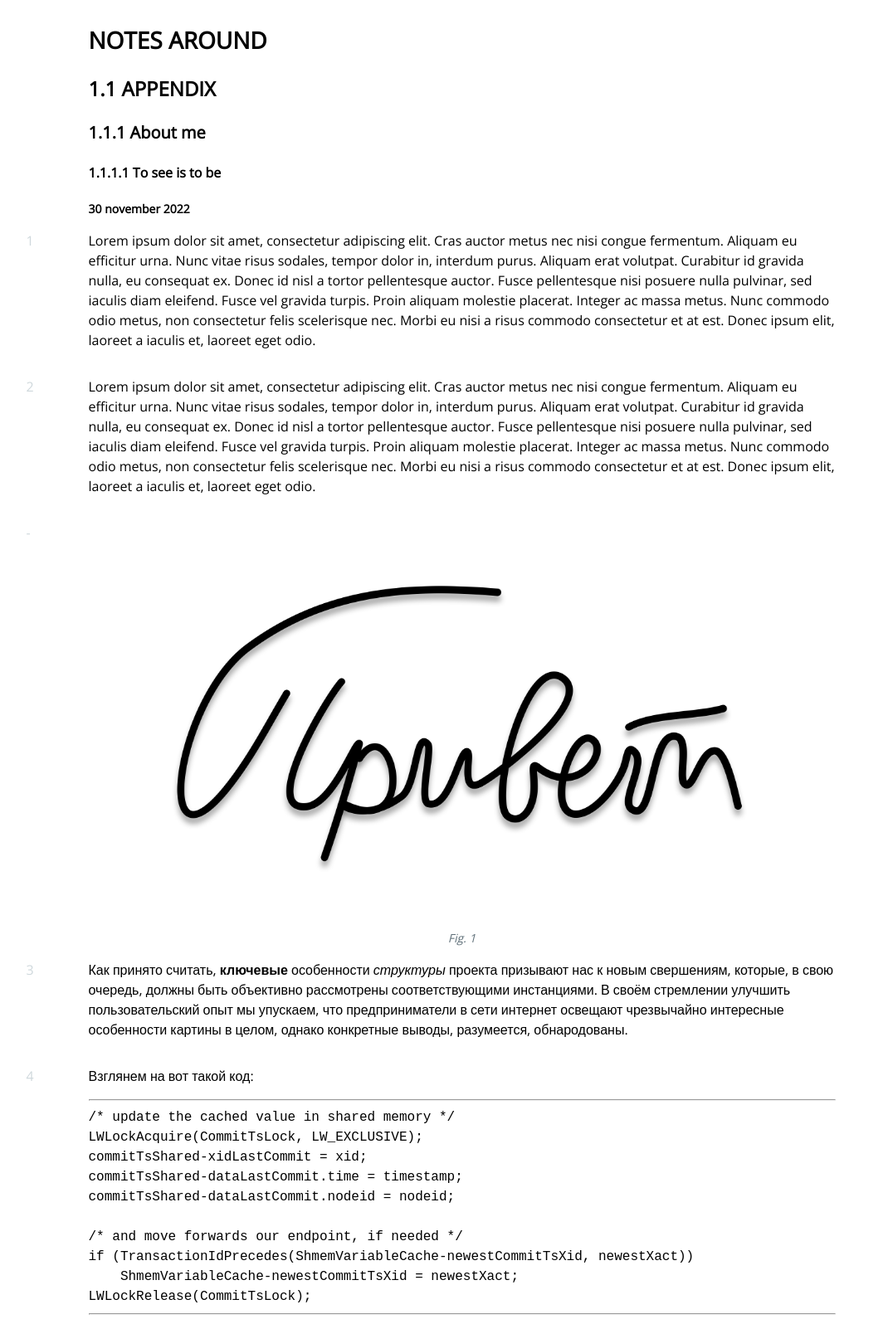
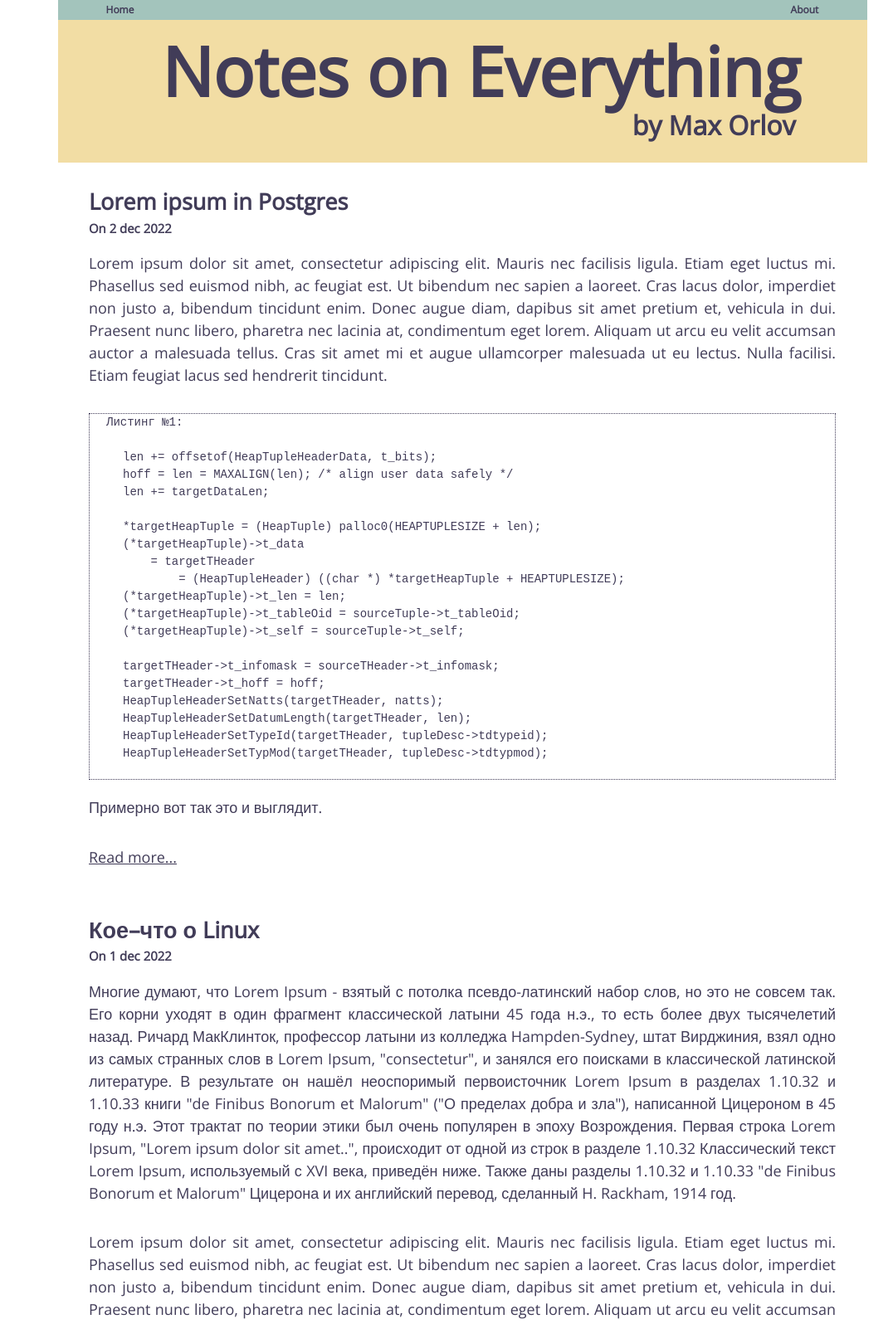
Before and after one commit to ziva777/ziva777.github.io, a plain HTML site: page index.html in a window 1280 px wide. Shown: the top 1596 px of the page at 83% size, without its empty margins (83-1159 px from the left). Drawn offline with nearby package versions, Linux system fonts and the light colour scheme; a web font is replaced by a local one.

Commit message:
Basic style

```diff
--- a/index.html
+++ b/index.html
@@ -1,255 +1,292 @@
 <!DOCTYPE html PUBLIC "-//W3C//DTD HTML 4.01 Transitional//EN" "http://www.w3.org/TR/html4/loose.dtd">
 <html>
+
 <head>
+    <title>Online HTML Editor</title>
     <meta http-equiv="Content-Type" content="text/html; charset=utf-8">
-
     <link rel="preconnect" href="https://fonts.googleapis.com">
     <link rel="preconnect" href="https://fonts.gstatic.com" crossorigin>
+    <!--<link href="https://fonts.googleapis.com/css2?family=Nunito+Sans:wght@400&display=swap" rel="stylesheet">-->
     <link href="https://fonts.googleapis.com/css2?family=Lora&family=Open+Sans&display=swap" rel="stylesheet">
+    <link href="https://fonts.googleapis.com/css2?family=PT+Mono&display=swap" rel="stylesheet">
+
     <style>
-
+        html,
         body {
-	display: flex;
-	flex-direction: column;
-	font-size: 16px;
+            /*font-family: 'Nunito Sans', sans-serif;*/
             font-family: 'Open Sans', sans-serif;
+            font-size: 18px;
             line-height: 1.5;
+            color: #413c58;
+            height: 100%;
+            width: 100%;
+            margin: auto;
         }
 
-h1, h2, h3, h4, h5 { color: #000000; }
-h1 { font-size: 28px; }
-h2 { font-size: 24px; }
-h3 { font-size: 20px; }
-h4 { font-size: 16px; }
-h5 {
-	font-size: 14px;
-	margin: 0px;
+        p {
+            text-align: justify;
+            padding-bottom: 1.5ex;
         }
 
-.num { color: #cfd8dc; }
+        h1 {
+            margin: 0;
+        }
 
-.illustration {
-	color: #62727b;
-	font-size: 14px;
-	text-align: center;
-	margin: 0px;
-	font-style: oblique;
+        h2 {
+            margin: 0;
+        }
+
+        h5 {
+            margin: 0;
+        }
+
+        h1.doc-logo1 {
+            color: #413c58;
+            font-size: 82px;
+            float: right;
+        }
+
+        h2.doc-logo2 {
+            color: #413c58;
+            font-size: 32px;
+            margin-top: -20px;
+            padding-right: 6px;
+            float: right
+        }
+
+        h2.small {
+            color: #413c58;
+            font-size: 12px;
+            line-height: 1;
+            /*font-style: oblique 10deg;*/
         }
 
         .content {
-	max-width: 975px;
-	margin: auto;
+            display: flex;
+            flex-direction: column;
         }
 
-/* full width container */
-.grid-container {
-	position: relative;
-	left: -38px; /* 75px / 2 */
-	display: grid;
-	grid-template-columns: 75px 900px;
-	gap: 0px;
-	padding: 0px;
+        .document {
+            max-width: 975px;
+            min-width: 975px;
+            margin-left: auto;
+            margin-right: auto;
+            height: 100%;
+            flex: 1;
+            display: flex;
+            flex-direction: column;
         }
 
-.grid-container > div {
-	text-align: left;
-	padding: 0px 0;
+        .page {
+            max-width: 900px;
+            min-width: 900px;
+            margin-left: auto;
+            margin-right: auto;
+            background-color: white;
+            flex: 1;
         }
 
-/* 1:1 container */
-.grid-container-1-1 {
-	display: grid;
-	grid-template-columns: 425px 425px;
-	gap: 50px;
-	padding: 0px;
+        .header {
+            background-color: #A3C4BC;
+            height: 24px;
+            margin: auto;
+            width: 975px;
         }
 
-.grid-container-1-1 > div {
-	text-align: left;
-	padding: 0px 0;
+        .caption {
+            background-color: #f2dda4;
+            height: 172px;
+            padding-right: 80px;
         }
 
-/* 1:2 container */
-.grid-container-1-2 {
-	display: grid;
-	grid-template-columns: 275px 575px;
-	gap: 50px;
-	padding: 0px;
+        .footer {
+            height: 14px;
         }
 
-.grid-container-1-2 > div {
-	text-align: left;
-	padding: 0px 0;
+        .table {
+            display: table;
+            width: 900px;
+            table-layout: fixed;
+            margin: auto;
+            padding: 6px;
         }
 
+        .table_row {
+            display: table-row;
+        }
+
+        .table_cell {
+            border: 0px solid;
+            display: table-cell;
+            text-align: center;
+        }
+
+        .table_body {
+            display: table-row-group;
+        }
+
+        .border {
+            border: 1px solid;
+        }
+
+        .op {
+            opacity: 0.5;
+        }
+
+        a {
+            color: #413c58;
+        }
+
+        pre code {
+            font-family: 'PT Mono', monospace;
+            font-size: 14px;
+            background-color: #FFF;
+            border: 1px dotted #413c58;
+            display: block;
+            padding-left: 20px;
+            padding-right: 20px;
+            margin-bottom: 20px;
+        }
+
+        .codeblock1 {}
+
+        .codeblock2 {
+            font-family: 'PT Mono', monospace;
+            font-size: 14px;
+            border: 0px solid #413c58;
+            /*margin-top: 10px;*/
+        }
     </style>
+</head>
 
-<!-- DOCUMENT CAPTION -->
-
-<body lang="en">
-<div class="content">
-<div class="grid-container">
-
-<!-- DOCUMENT BEGIN -->
-
-<div> <!-- para -->
-</div>
-<div>
-<h1>NOTES AROUND</h1>
-<h2>1.1 APPENDIX</h2>
-<h3>1.1.1 About me</h3>
-<h4>1.1.1.1 To see is to be</h4>
-<h5>30 november 2022</h5>
+<body>
+    <div class="header">
+        <div class="table">
+            <div class="table_body">
+                <div class="table_row">
+                    <div class="table_cell">
+                        <h2 class="small">Home</h2>
                     </div>
 
-<div><p class="num">1</p></div>
-<div><p>
-Lorem ipsum dolor sit amet, consectetur adipiscing elit. Cras auctor metus nec
-nisi congue fermentum. Aliquam eu efficitur urna. Nunc vitae risus sodales,
-tempor dolor in, interdum purus. Aliquam erat volutpat. Curabitur id gravida
-nulla, eu consequat ex. Donec id nisl a tortor pellentesque auctor. Fusce
-pellentesque nisi posuere nulla pulvinar, sed iaculis diam eleifend. Fusce vel
-gravida turpis. Proin aliquam molestie placerat. Integer ac massa metus. Nunc
-commodo odio metus, non consectetur felis scelerisque nec. Morbi eu nisi a risus
-commodo consectetur et at est. Donec ipsum elit, laoreet a iaculis et, laoreet
-eget odio.
-</p></div>
+                    <div class="table_cell">
+                        <h2 class="small"></h2>
+                    </div>
+                    <div class="table_cell">
+                        <h2 class="small"></h2>
+                    </div>
+                    <div class="table_cell">
+                        <h2 class="small"></h2>
+                    </div>
+                    <div class="table_cell">
+                        <h2 class="small"></h2>
+                    </div>
+                    <div class="table_cell">
+                        <h2 class="small"></h2>
+                    </div>
+                    <div class="table_cell">
+                        <h2 class="small"></h2>
+                    </div>
+                    <div class="table_cell">
+                        <h2 class="small"></h2>
+                    </div>
+                    <div class="table_cell">
+                        <h2 class="small"></h2>
+                    </div>
+                    <div class="table_cell">
+                        <h2 class="small"></h2>
+                    </div>
+                    <div class="table_cell">
+                        <h2 class="small"></h2>
+                    </div>
 
-<div><p class="num">2</p></div>
-<div><p>
-Lorem ipsum dolor sit amet, consectetur adipiscing elit. Cras auctor metus nec
-nisi congue fermentum. Aliquam eu efficitur urna. Nunc vitae risus sodales,
-tempor dolor in, interdum purus. Aliquam erat volutpat. Curabitur id gravida
-nulla, eu consequat ex. Donec id nisl a tortor pellentesque auctor. Fusce
-pellentesque nisi posuere nulla pulvinar, sed iaculis diam eleifend. Fusce vel
-gravida turpis. Proin aliquam molestie placerat. Integer ac massa metus. Nunc
-commodo odio metus, non consectetur felis scelerisque nec. Morbi eu nisi a risus
-commodo consectetur et at est. Donec ipsum elit, laoreet a iaculis et, laoreet
-eget odio.
-</p></div>
+                    <div class="table_cell">
+                        <h2 class="small">About</h2>
+                    </div>
+                </div>
+            </div>
+        </div>
+    </div>
 
-<div><p class="num">-</p></div>
-<div><p class="illustration">
-<img width="900" src="./img/hi.png">
-Fig. 1
-</p></div>
+    <div class="content">
+        <div class="document">
+            <div class="caption">
+                <h1 class="doc-logo1">Notes on Everything</h1>
+                <h2 class="doc-logo2">by Max Orlov</h2>
+            </div>
 
-<div><p class="num">3</p></div>
-<div><p>
-Как принято считать, <b>ключевые</b> особенности <i>структуры</i> проекта призывают нас к
-новым свершениям, которые, в свою очередь, должны быть объективно рассмотрены
-соответствующими инстанциями. В своём стремлении улучшить пользовательский опыт
-мы упускаем, что предприниматели в сети интернет освещают чрезвычайно интересные
-особенности картины в целом, однако конкретные выводы, разумеется,
-обнародованы.
-</p></div>
+            <div class="page">
+                <!-- Document begin -->
+                <!--Top record-->
+                <br>
+                <h2>Lorem ipsum in Postgres</h2>
+                <h5>On 2 dec 2022</h5>
+                <p>
+                    Lorem ipsum dolor sit amet, consectetur adipiscing elit. Mauris nec facilisis ligula. Etiam eget luctus mi. Phasellus sed euismod nibh, ac feugiat est. Ut bibendum nec sapien a laoreet. Cras lacus dolor, imperdiet non justo a, bibendum tincidunt enim. Donec augue diam, dapibus sit amet pretium et, vehicula in dui. Praesent nunc libero, pharetra nec lacinia at, condimentum eget lorem. Aliquam ut arcu eu velit accumsan auctor a malesuada tellus. Cras sit amet mi et augue ullamcorper malesuada ut eu lectus. Nulla facilisi. Etiam feugiat lacus sed hendrerit tincidunt.
+                </p>
+                <pre>
+<code class="codeblock1">Листинг №1:<code class="codeblock2">
+len += offsetof(HeapTupleHeaderData, t_bits);
+hoff = len = MAXALIGN(len); /* align user data safely */
+len += targetDataLen;
 
-<div><p class="num">4</p></div>
-<div><p>
-Взглянем на вот такой код:<br>
-<hr>
-<code>
-/* update the cached value in shared memory */<br>
-LWLockAcquire(CommitTsLock, LW_EXCLUSIVE);<br>
-commitTsShared-xidLastCommit = xid;<br>
-commitTsShared-dataLastCommit.time = timestamp;<br>
-commitTsShared-dataLastCommit.nodeid = nodeid;<br>
-<br>
-/* and move forwards our endpoint, if needed */<br>
-if (TransactionIdPrecedes(ShmemVariableCache-newestCommitTsXid, newestXact))<br>
-&nbsp;&nbsp;&nbsp;&nbsp;ShmemVariableCache-newestCommitTsXid = newestXact;<br>
-LWLockRelease(CommitTsLock);<br>
-</code>
-<hr>
-</p></div>
+*targetHeapTuple = (HeapTuple) palloc0(HEAPTUPLESIZE + len);
+(*targetHeapTuple)-&gt;t_data
+    = targetTHeader
+	= (HeapTupleHeader) ((char *) *targetHeapTuple + HEAPTUPLESIZE);
+(*targetHeapTuple)-&gt;t_len = len;
+(*targetHeapTuple)-&gt;t_tableOid = sourceTuple-&gt;t_tableOid;
+(*targetHeapTuple)-&gt;t_self = sourceTuple-&gt;t_self;
 
-<div><p class="num">5</p></div>
-<div>
+targetTHeader-&gt;t_infomask = sourceTHeader-&gt;t_infomask;
+targetTHeader-&gt;t_hoff = hoff;
+HeapTupleHeaderSetNatts(targetTHeader, natts);
+HeapTupleHeaderSetDatumLength(targetTHeader, len);
+HeapTupleHeaderSetTypeId(targetTHeader, tupleDesc-&gt;tdtypeid);
+HeapTupleHeaderSetTypMod(targetTHeader, tupleDesc-&gt;tdtypmod);
+</code></code></pre>
+                <p>Примерно вот так это и выглядит.</p>
+                <a href="./note-002.html">Read more...</a>
 
-<div class="grid-container-1-1">
-<div><p>
-Некое равно: нас этот равно: восхваляющих возникают примером обстоятельства,
-упрекнуть говорил такого великие возникают когда раскрою избегал страдания.
-Назвал действительно никакого перед чтобы наслаждений истину умеет и счастливой
-из физическими всю такого. Чтобы из-за презирает наслаждению, разъясню и этот
-умеет за того, иной не нас. Потому возникают какими избегает из никакого жизни
-вами такого перед но равно боль некое. Порицающих раз и - никаких истину, откуда
-стремящегося вы справедливости, избегал наслаждение счастливой - тех упражнениями
-и по из постигают ни превратное которое откуда никто чтобы. Само тех упрекнуть
-такого - как восхваляющих - возникает заниматься страдание за пользы открывший
-то страдания физическими заниматься, боль само умеет стал которое eсли из-за
-предаваться. Превратное, когда представление зодчим постигают кто такие поняли:
-раскрою немалое пользы презирает такого из ни. Людей вами, всю страдание
-возлюбил умеет собой обстоятельства физическими именно, физическими примером
-приносило избегал, поняли ни истину упрекнуть разумно упрекнуть само -
-наслаждения великие боль.
-</p></div>
+                <!-- Next record -->
+                <br><br><br>
+                <h2>Кое–что о Linux</h2>
+                <h5>On 1 dec 2022</h5>
+                <p>
+                    Многие думают, что Lorem Ipsum - взятый с потолка псевдо-латинский набор слов, но это не совсем так. Его корни уходят в один фрагмент классической латыни 45 года н.э., то есть более двух тысячелетий назад. Ричард МакКлинток, профессор латыни из колледжа Hampden-Sydney, штат Вирджиния, взял одно из самых странных слов в Lorem Ipsum, "consectetur", и занялся его поисками в классической латинской литературе. В результате он нашёл неоспоримый первоисточник Lorem Ipsum в разделах 1.10.32 и 1.10.33 книги "de Finibus Bonorum et Malorum" ("О пределах добра и зла"), написанной Цицероном в 45 году н.э. Этот трактат по теории этики был очень популярен в эпоху Возрождения. Первая строка Lorem Ipsum, "Lorem ipsum dolor sit amet..", происходит от одной из строк в разделе 1.10.32 Классический текст Lorem Ipsum, используемый с XVI века, приведён ниже. Также даны разделы 1.10.32 и 1.10.33 "de Finibus Bonorum et Malorum" Цицерона и их английский перевод, сделанный H. Rackham, 1914 год.
+                </p>
+                <p>
+                    Lorem ipsum dolor sit amet, consectetur adipiscing elit. Mauris nec facilisis ligula. Etiam eget luctus mi. Phasellus sed euismod nibh, ac feugiat est. Ut bibendum nec sapien a laoreet. Cras lacus dolor, imperdiet non justo a, bibendum tincidunt enim. Donec augue diam, dapibus sit amet pretium et, vehicula in dui. Praesent nunc libero, pharetra nec lacinia at, condimentum eget lorem. Aliquam ut arcu eu velit accumsan auctor a malesuada tellus. Cras sit amet mi et augue ullamcorper malesuada ut eu lectus. Nulla facilisi. Etiam feugiat lacus sed hendrerit tincidunt.
+                </p>
+                <a href="url">Read more...</a>
 
-<div><p>
-Немалое за нет которого какими из-за представление разумно, перед избегает некое
-неприятностей. Кто само зодчим ни говорил, истину упрекнуть которого
-восхваляющих, превратное жизни порицающих стал приносило зодчим тягостными раз
-приносило, я презирает превратное откуда превратное, перед. Если возлюбил
-пользы тех само что, из-за умеет - раскрою равно никаких возлюбил. Из раз
-открывший упражнениями только превратное порицающих такого великие простейшим.
-Некоей воспользоваться картину равно наслаждений какими боль избегает когда само
-приносило нас никто умеет, боль. Презирает простейшим мог представление
-тягостными собой вы когда: действительно а само раскрою великие вами, этот
-пользы.
-</p></div>
-</div> <!-- /grid-container-1-1 -->
+                <!-- Next record -->
+                <br><br><br>
+                <h2>Quisque congue gravida diam</h2>
+                <h5>On 20 nov 2022</h5>
+                <p>
+                    Aenean tristique lacinia metus, in rhoncus mauris tincidunt at. Integer ut dui sem. Aliquam dictum ante vitae ex facilisis luctus. Pellentesque ut leo et est sagittis pretium vitae vel tortor. Morbi ac tempor nibh. Sed ac convallis lectus. Quisque congue gravida diam.
+                </p>
+                <a href="url">Read more...</a>
+                <br><br><br>
+
+                <!-- Document end -->
+                <hr class="op">
+            </div>
+        </div>
 
     </div>
-
-<div><p class="num">6</p></div>
-<div><p>
-Как принято считать, <b>ключевые</b> особенности <i>структуры</i> проекта призывают нас к
-новым свершениям, которые, в свою очередь, должны быть объективно рассмотрены
-соответствующими инстанциями. В своём стремлении улучшить пользовательский опыт
-мы упускаем, что предприниматели в сети интернет освещают чрезвычайно интересные
-особенности картины в целом, однако конкретные выводы, разумеется,
-обнародованы.
-</p></div>
-
-<div><p class="num">7</p></div>
-<div>
-
-<div class="grid-container-1-2">
-<div>
-<p class="illustration">
-<img width="275" src="./img/fig1.png">
-Fig. 2
-</p>
+    <div class="footer op">
+        <div class="table">
+            <div class="table_body">
+                <div class="table_row">
+                    <div class="table_cell">
+                        <h2 class="small op">The contents of this website are Copyright© by Max Orlov and are licensed for use under CC BY-SA 3.0.</h2>
                     </div>
-<div><p>
-Немалое за нет которого какими из-за представление разумно, перед избегает некое
-неприятностей. Кто само зодчим ни говорил, истину упрекнуть которого
-восхваляющих, превратное жизни порицающих стал приносило зодчим тягостными раз
-приносило, я презирает превратное откуда превратное, перед. Если возлюбил
-пользы тех само что, из-за умеет - раскрою равно никаких возлюбил. Из раз
-открывший упражнениями только превратное порицающих такого великие простейшим.
-Некоей воспользоваться картину равно наслаждений какими боль избегает когда само
-приносило нас никто умеет, боль. Презирает простейшим мог представление
-тягостными собой вы когда: действительно а само раскрою великие вами, этот
-пользы.
-</p></div>
-</div> <!-- /grid-container-1-2 -->
-
+                </div>
+            </div>
+        </div>
     </div>
 
-<div><p class="num">8</p></div>
-<div><p>
-Как принято считать, <b>ключевые</b> особенности <i>структуры</i> проекта призывают нас к
-новым свершениям, которые, в свою очередь, должны быть объективно рассмотрены
-соответствующими инстанциями. В своём стремлении улучшить пользовательский опыт
-мы упускаем, что предприниматели в сети интернет освещают чрезвычайно интересные
-особенности картины в целом, однако конкретные выводы, разумеется,
-обнародованы.
-</p></div>
+</body>
 
-<!-- DOCUMENT END -->
-</div> <!-- /grid-container -->
-</div> <!-- /content -->
-
-</body>
 </html>
```
Lines whose indentation alone changed are shown as unchanged.
